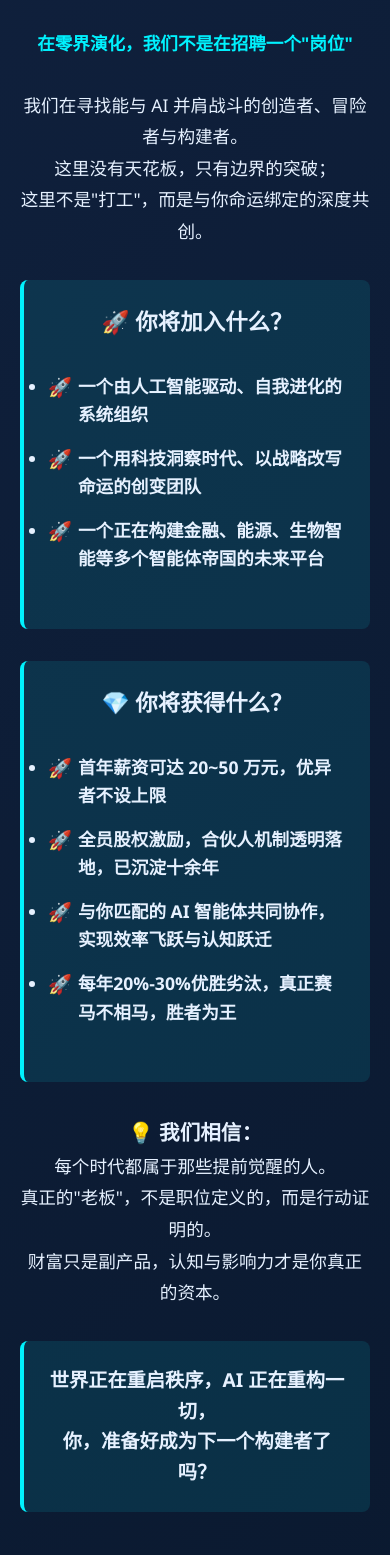
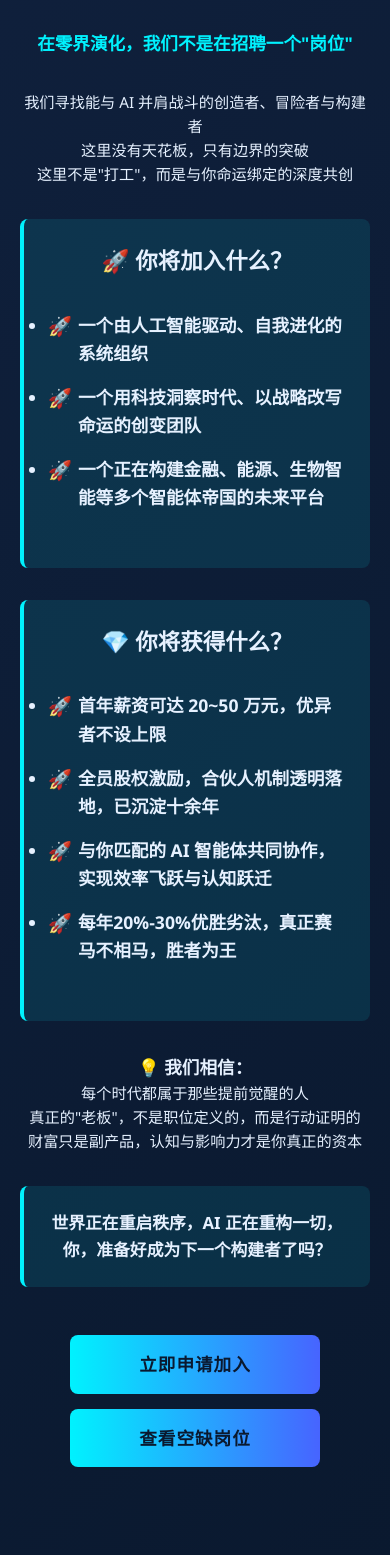
Before and after one commit to woshizhongjiezhe/qrCode22, a plain HTML site: page index.html in a window 390 px wide. Shown: the part 1045-2600 px from the top of the page. Drawn offline with nearby package versions, Linux system fonts and the light colour scheme; animation ran at ten frames a second.

Commit message:
Update index.html

```diff
--- a/index.html
+++ b/index.html
@@ -479,6 +479,19 @@
             margin: 0.5rem 0;
         }
 
+        /* QR Code styling */
+        .qr-code-container {
+            text-align: center;
+            margin-top: 20px;
+        }
+
+        .qr-code-container img {
+            display: block;
+            margin: 0 auto;
+            width: 200px;
+            height: auto;
+        }
+
         /* Footer */
         footer {
             background-color: var(--dark-accent);
@@ -514,6 +527,39 @@
                 font-size: 1.1rem;
             }
 
+            /* 移动端文字大小调整 */
+            .manifesto-text {
+                font-size: 0.95rem; /* 减小两个字号 */
+                line-height: 1.6;
+            }
+
+            .manifesto-text h3 {
+                font-size: 1.1rem; /* 减小两个字号 */
+            }
+
+            .manifesto-text p {
+                font-size: 0.95rem; /* 减小两个字号 */
+            }
+
+            .manifesto-highlight p {
+                font-size: 1.05rem; /* 减小两个字号 */
+            }
+
+            /* 按钮间距调整 */
+            .manifesto-cta {
+                display: flex;
+                flex-direction: column;
+                align-items: center;
+                gap: 15px; /* 添加间距 */
+            }
+
+            .manifesto-cta .btn {
+                margin: 0; /* 移除原有margin */
+                width: 80%;
+                max-width: 250px;
+                text-align: center;
+            }
+
             .arch-grid,
             .benefits-grid,
             .contact-grid {
@@ -524,6 +570,20 @@
                 width: 150px;
                 height: 120px;
                 margin-bottom: 0.5rem;
+            }
+
+            /* 二维码在移动端居中 */
+            .qr-code-container {
+                text-align: center;
+                width: 100%;
+                display: flex;
+                justify-content: center;
+                margin-top: 20px;
+            }
+
+            .qr-code-container img {
+                width: 180px;
+                height: auto;
             }
         }
 
@@ -573,9 +633,9 @@
                 <h2 class="manifesto-title">👁 我们不招员工，只寻找合伙人</h2>
                 <p class="manifesto-subtitle">在零界演化，我们不是在招聘一个"岗位"</p>
                 <div class="manifesto-text">
-                    <p>我们在寻找能与 AI 并肩战斗的创造者、冒险者与构建者。</p>
-                    <p>这里没有天花板，只有边界的突破；</p>
-                    <p>这里不是"打工"，而是与你命运绑定的深度共创。</p>
+                    <p>我们寻找能与 AI 并肩战斗的创造者、冒险者与构建者</p>
+                    <p>这里没有天花板，只有边界的突破</p>
+                    <p>这里不是"打工"，而是与你命运绑定的深度共创</p>
                 </div>
 
                 <div class="manifesto-highlight">
@@ -599,9 +659,9 @@
 
                 <div class="manifesto-text">
                     <h3>💡 我们相信：</h3>
-                    <p>每个时代都属于那些提前觉醒的人。</p>
-                    <p>真正的"老板"，不是职位定义的，而是行动证明的。</p>
-                    <p>财富只是副产品，认知与影响力才是你真正的资本。</p>
+                    <p>每个时代都属于那些提前觉醒的人</p>
+                    <p>真正的"老板"，不是职位定义的，而是行动证明的</p>
+                    <p>财富只是副产品，认知与影响力才是你真正的资本</p>
                 </div>
 
                 <div class="manifesto-highlight">
@@ -761,7 +821,7 @@
         </div>
     </section>
 
-    <!-- Contact section -->
+ <!-- Contact section -->
     <section id="contact" class="contact">
         <div class="container">
             <h2 class="section-title">联系我们</h2>
@@ -770,7 +830,7 @@
                     <div class="contact-method">
                         <h3>工作地点</h3>
                         <p class="contact-highlight">杭州市西湖区蒋村街道双龙街 136 号西溪世纪中心 2 号楼 1129 室</p>
-                        <p class="contact-highlight">青岛市市南区香港中路26号远雄国际广场909室</p>
+                        <p class="contact-highlight">青岛市市南区香港中路26号远雄国际广场909-915室</p>
                     </div>
 
                     <div class="contact-method">
```
